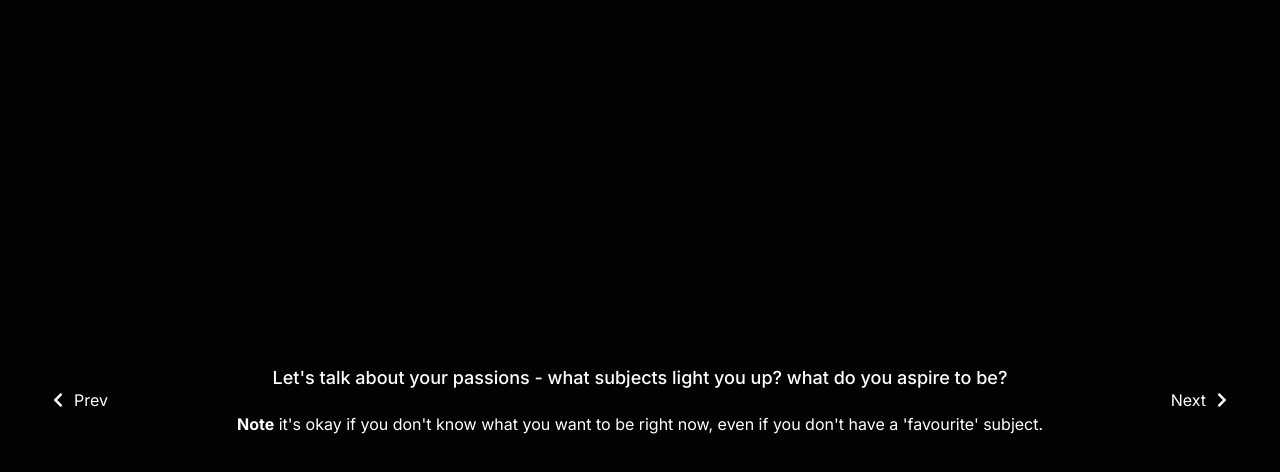
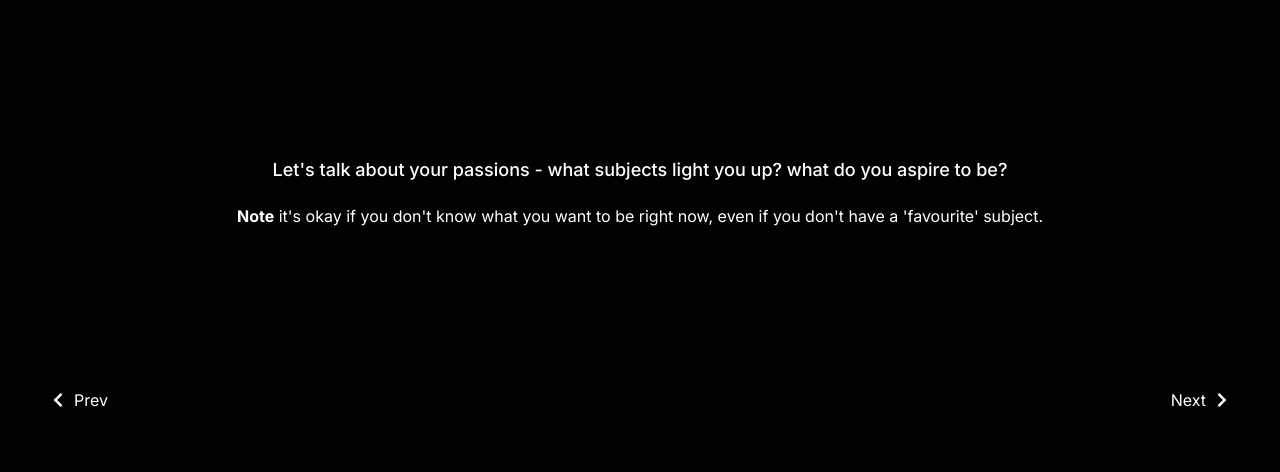
Before and after one commit to ebeeyuuu/react-uniglow, a Next.js app: page /pages/main/ai-matching in a window 1280 px wide. Both pictures are taken after a click on the button "Next". Shown: the top 472 px of the page. Built offline with nearby package versions, Linux system fonts and the light colour scheme.

Commit message:
SecondSlide updated with some animations

```diff
--- a/src/app/components/Main/AI-Matcher/SecondSlide.tsx
+++ b/src/app/components/Main/AI-Matcher/SecondSlide.tsx
@@ -1,17 +1,51 @@
 import React from 'react'
+import { motion } from 'framer-motion'
 
 const SecondSlide = () => {
   return (
-    <div className="h-full flex justify-center items-center w-4/5 mx-auto">
-      <div className="flex flex-col gap-y-[20px] justify-center items-center">
+    <div
+      className="h-full flex justify-center items-center w-4/5 mx-auto flex-col gap-y-4"
+    >
+      <motion.div
+        className="flex flex-col gap-y-[20px] justify-center items-center"
+        initial={{ y: 0 }}
+        animate={{ y: 100, transition: { duration: 500, delay: 2 } }}
+      >
         <div className="text-center text-lg font-medium">
           Let&apos;s talk about your passions - what subjects light you up? what do you aspire to be?
         </div>
         <div className="text-center text-base">
           <strong>Note</strong> it's okay if you don't know what you want to be right now, even if you don't have a &apos;favourite&apos; subject.
         </div>
-      </div>
+      </motion.div>
       {/* add a delayed animation here to the text to have it go up. also animate a bento grid that scrolls so that you can choose a bunch of subjects and jobs*/}
+      <motion.div
+        className="grid grid-cols-3 grid-rows-5 gap-4 w-full h-1/2"
+        initial={{ y: -100, opacity: 0 }}
+        animate={{ y: 0, opacity: 0, transition: { duration: 0.5, delay: 2 }}}
+      >
+        <div className="bg-white flex justify-center items-center row-span-2 col-span-1 rounded-xl">
+          1
+        </div>
+        <div className="bg-white flex justify-center items-center row-span-1 col-span-1 rounded-xl">
+          2
+        </div>
+        <div className="bg-white flex justify-center items-center row-span-2 col-span-1 rounded-xl">
+          3
+        </div>
+        <div className="bg-white flex justify-center items-center row-span-2 col-span-1 rounded-xl">
+          4
+        </div>
+        <div className="bg-white flex justify-center items-center row-span-2 col-span-1 rounded-xl">
+          5
+        </div>
+        <div className="bg-white flex justify-center items-center row-span-2 col-span-1 rounded-xl">
+          6
+        </div>
+        <div className="bg-white flex justify-center items-center row-span-2 col-span-1 rounded-xl">
+          7
+        </div>
+      </motion.div>
     </div>
   )
 }
```
